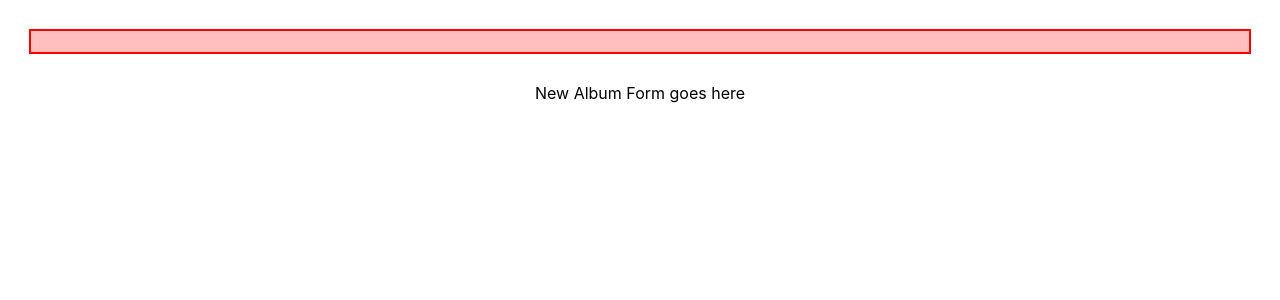
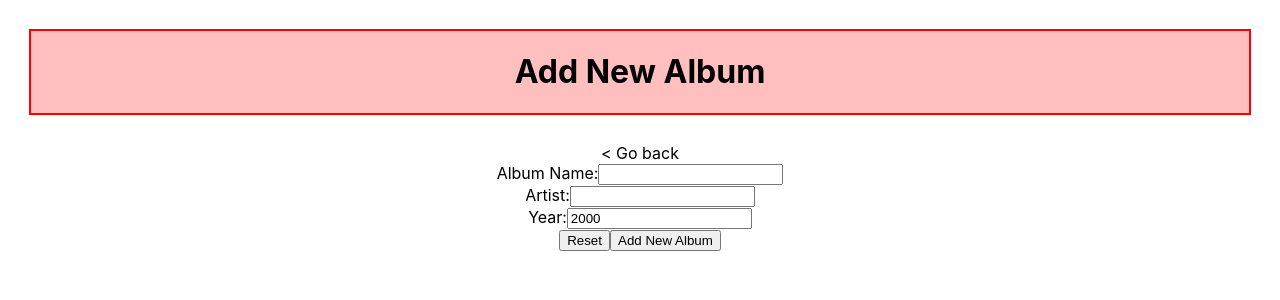
Before and after one commit to ediesportlond/albums2-routes, a React (Create React App) app: page /albums/new in a window 1280 px wide. Shown: the top 300 px of the page. Built offline with nearby package versions, Linux system fonts and the light colour scheme.

Commit message:
added delete and functionality to add new scene

```diff
--- a/src/App.css
+++ b/src/App.css
@@ -1,5 +1,6 @@
 .App {
   text-align: center;
+  background-color: #fff;
 }
 
 a{
--- a/src/components/AlbumCard.jsx
+++ b/src/components/AlbumCard.jsx
@@ -1,15 +1,33 @@
 import { Link } from 'react-router-dom';
 
-export default function AlbumCard({ thisAlbum }) {
+export default function AlbumCard({ thisAlbum, setAlbums }) {
+    const getAlbums = () =>{
+        fetch('https://albums-api-ee.web.app/albums')
+        .then(res=>res.json())
+        .then(res=>setAlbums(res))
+        .catch(console.error)
+    }
+    const deleteAlbum = () => {
+        fetch(`https://albums-api-ee.web.app/albums/delete`, {
+            method:"POST",
+            headers: {
+                "Content-Type":"application/json"
+            },
+            body:JSON.stringify({id:thisAlbum.albumId})
+        })
+        .then(getAlbums)
+        .catch(console.error)
+    }
     return (
         <>
+                <div className="album-card">
             <Link to={`/albums/${thisAlbum.albumId}`} >
-                <div className="album-card">
                     <h3 className="album-title">{thisAlbum.album}</h3>
+            </Link>
                     <p>{thisAlbum.artist}</p>
                     <p>{thisAlbum.year}</p>
+                    <button onClick={deleteAlbum}>Delete</button>
                 </div>
-            </Link>
         </>
     )
 }
--- a/src/components/AlbumList.jsx
+++ b/src/components/AlbumList.jsx
@@ -3,6 +3,7 @@ import AlbumCard from '../components/AlbumCard';
 
 export default function AlbumList() {
     const [albums, setAlbums] = useState();
+
     useEffect(()=>{
         fetch('https://albums-api-ee.web.app/albums')
         .then(res=>res.json())
@@ -17,7 +18,7 @@ export default function AlbumList() {
                     !albums
                     ? <h2>Loading...</h2>
                     :albums.message.map(album => (
-                        <AlbumCard key={album.albumId} thisAlbum={album} />
+                        <AlbumCard key={album.albumId} thisAlbum={album} setAlbums={setAlbums}/>
                     ))
                 }
             </main>
--- /dev/null
+++ b/src/components/NewAlbumForm.jsx
@@ -0,0 +1,61 @@
+import { useState } from 'react';
+import { useNavigate } from 'react-router-dom';
+
+const blankAlbum = {
+    album: '',
+    artist: '',
+    year: 2000
+}
+
+export default function NewAlbumForm() {
+
+    const [formData, setFormData] = useState(blankAlbum);
+    const navigate = useNavigate();
+
+    const handleFormChange = (e) => {
+        e.preventDefault();
+        setFormData({...formData, [e.target.name]:e.target.value});
+    }
+
+    const clear = (e) => {
+        e.preventDefault();
+        setFormData(blankAlbum);
+    }
+
+    const handleFormSubmit = (e) => {
+        e.preventDefault();
+        fetch('https://albums-api-ee.web.app/albums', {
+            method:'POST',
+            headers:{
+                'Content-Type': 'application/json'
+            },
+            body: JSON.stringify(formData)
+        })
+        .then(()=>{
+            navigate('/')
+        })
+        .catch(console.error)
+    }
+    return (
+        <>
+            <main className="new-album">
+                <form action="" onSubmit={handleFormSubmit}>
+                    <label htmlFor="album">Album Name:
+                    </label>
+                    <input type="text" name='album' value={formData.album} onChange={handleFormChange}/>
+                    <br />
+                    <label htmlFor="artist"> Artist:
+                    </label>
+                    <input type="text" name='artist' value={formData.artist} onChange={handleFormChange}/>
+                    <br />
+                    <label htmlFor="year">Year:
+                    </label>
+                    <input type="number" name='year' value={formData.year} onChange={handleFormChange}/>
+                    <br />
+                    <button onClick={clear}>Reset</button>
+                    <input type="submit" value="Add New Album" />
+                </form>
+            </main>
+        </>
+    )
+}
--- a/src/scenes/AddAlbum.jsx
+++ b/src/scenes/AddAlbum.jsx
@@ -1,10 +1,13 @@
 import Header from '../components/Header';
+import NewAlbumForm from '../components/NewAlbumForm';
+import {Link} from 'react-router-dom';
 
-export default function AddAlbum({title}){
-    return(
+export default function AddAlbum({ }) {
+    return (
         <>
-            <Header title={title} />
-            <p>New Album Form goes here</p>
+            <Header title={'Add New Album'} />
+            <Link to='/'>&lt; Go back</Link>
+            <NewAlbumForm />
         </>
     )
 }
--- a/src/scenes/Home.jsx
+++ b/src/scenes/Home.jsx
@@ -1,10 +1,12 @@
 import Header from '../components/Header';
 import AlbumList from '../components/AlbumList';
+import { Link } from 'react-router-dom';
 
-export default function Home(){
+export default function Home() {
     return (
         <>
             <Header title={'Best Selling Albums'} />
+            <Link to='/albums/new'>Add New</Link>
             <AlbumList />
         </>
     )
--- a/src/scenes/SingleAlbum.jsx
+++ b/src/scenes/SingleAlbum.jsx
@@ -1,29 +1,30 @@
 import Header from '../components/Header';
 import AlbumCard from '../components/AlbumCard';
-import {useEffect, useState} from 'react';
-import {useParams} from 'react-router-dom';
+import { useEffect, useState } from 'react';
+import { useParams, Link } from 'react-router-dom';
 
-export default function SingleAlbum(){
-    const {albumId} = useParams();
+export default function SingleAlbum() {
+    const { albumId } = useParams();
     const [thisAlbum, setThisAlbum] = useState();
-    useEffect(()=>{
+    useEffect(() => {
         fetch('https://albums-api-ee.web.app/albums')
-        .then(res=>res.json())
-        .then(list => {
-            const _thisAlbum = list.message.find(album=> album.albumId === albumId);
-            setThisAlbum(_thisAlbum)
-            console.log(_thisAlbum)
-        })
-        .catch(console.error)
-    },[albumId]);
+            .then(res => res.json())
+            .then(list => {
+                const _thisAlbum = list.message.find(album => album.albumId === albumId);
+                setThisAlbum(_thisAlbum)
+                console.log(_thisAlbum)
+            })
+            .catch(console.error)
+    }, [albumId]);
 
-    return(
+    return (
         <>
-            <Header title={thisAlbum ? thisAlbum.album: 'Loading ...'}/>
+            <Header title={thisAlbum ? thisAlbum.album : 'Loading ...'} />
+            <Link to='/'> &lt; Go Back</Link>
             {
                 thisAlbum
-                ? <AlbumCard thisAlbum={thisAlbum}/>
-                :null
+                    ? <AlbumCard thisAlbum={thisAlbum} />
+                    : null
             }
         </>
     )
```
